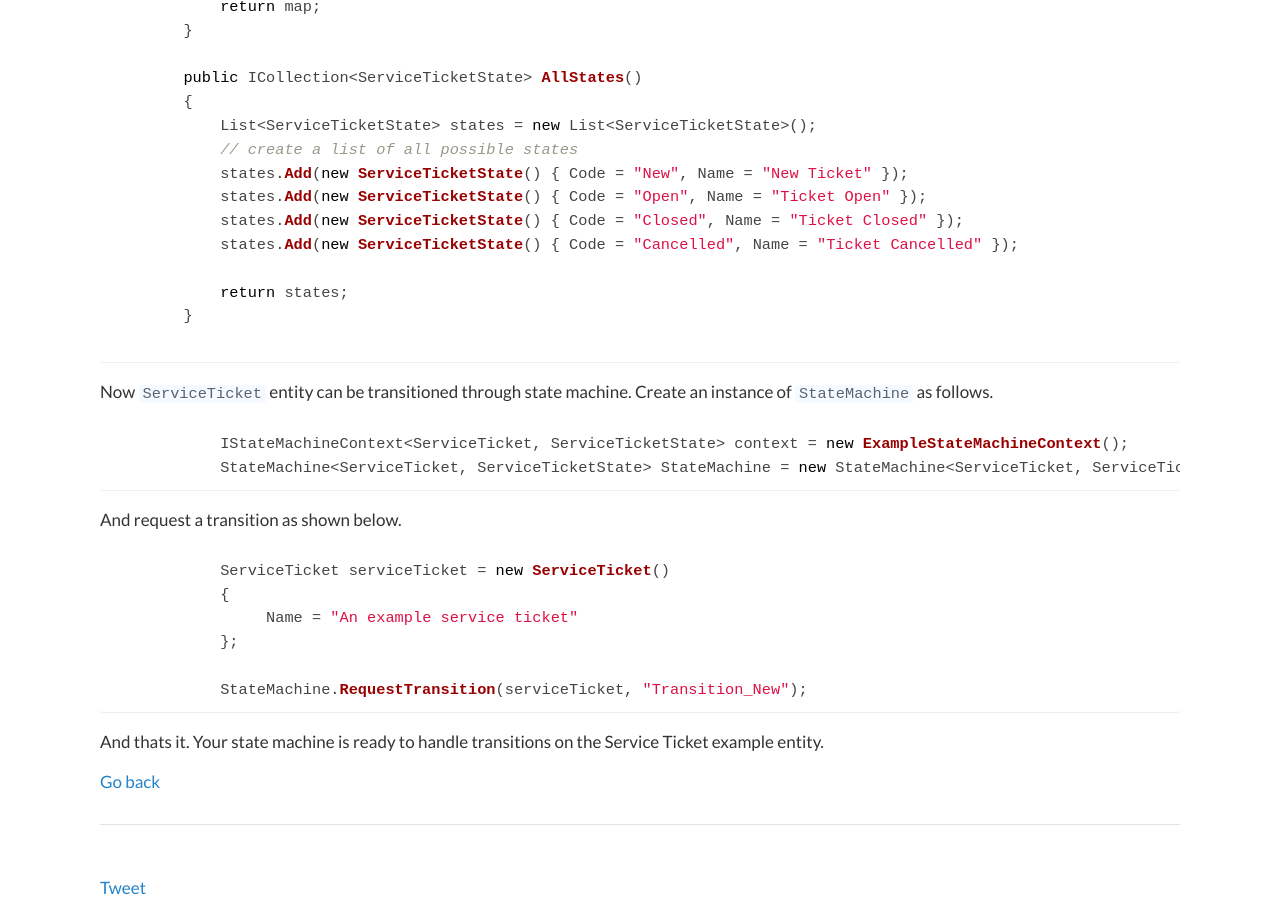
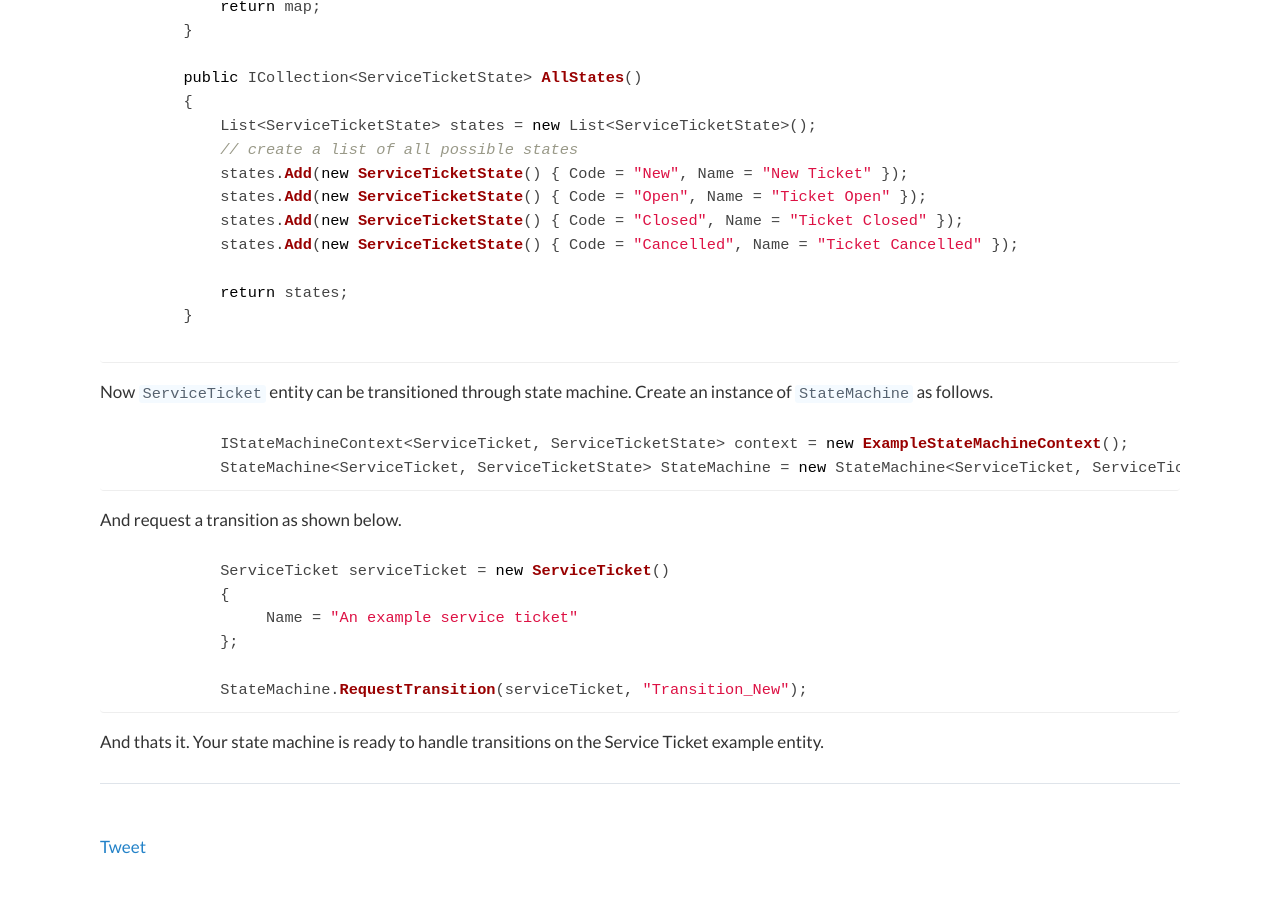
Before and after one commit to kuiwa/blog, a Jekyll site: the page built from _posts/2014-02-26-simple-state-machine-framework-in-c-number.markdown, in a window 1280 px wide and 900 px high, scrolled down 2772 px. Built offline with Jekyll 4.4.1, drawn with Linux system fonts in a browser that asks for light colours; comment, search, counter and statistics services are not loaded; after the commit the page ends 3631 px from its top, so only the background shows below that.

Commit message:
white-paper3

````diff
--- a/_includes/header.html
+++ b/_includes/header.html
@@ -2,8 +2,8 @@
   <header>
       <ul class="nav">
         <!--Change the  URL here if working on an absolute domain-->
-        <li><a href="{{ site.baseurl }}"><span class="mega-octicon octicon-terminal" style="margin-right: 6px;"></span>White Paper</a></li>
-        <li><a href="{{ site.baseurl }}"><span class="mega-octicon octicon-person" style="margin-right: 6px;"></span>About</a></li>
+        <li><a href="/white-paper"><span class="mega-octicon octicon-terminal" style="margin-right: 6px;"></span>White Paper</a></li>
+        <li><a href="/white-paper/about"><span class="mega-octicon octicon-person" style="margin-right: 6px;"></span>About</a></li>
       </ul>
   </header>
   <script data-gratipay-username="vinitkme" data-gratipay-widget="button" src="//grtp.co/v1.js"></script>
--- a/_posts/2014-02-15-setup-a-local-gitignore-without-messing-up-project.markdown
+++ b/_posts/2014-02-15-setup-a-local-gitignore-without-messing-up-project.markdown
@@ -14,6 +14,6 @@
 
 You see there is a file called exclude. Fill it up with the files and directories you want it to ignore, just like the gist below:
 
-
+{% gist 7597812 %}
 
 And it is done. Now you never have to worry about your editor messing up your commits.
--- a/_posts/2014-02-26-simple-state-machine-framework-in-c-number.markdown
+++ b/_posts/2014-02-26-simple-state-machine-framework-in-c-number.markdown
@@ -153,5 +153,3 @@
 ```
 
 And thats it. Your state machine is ready to handle transitions on the Service Ticket example entity.
-
-<a href="{{ site.baseurl }}/index.html">Go back</a>
--- a/index.html
+++ b/index.html
@@ -4,9 +4,9 @@
 ---
 
 <div class="listing">
-    {% for post in site.posts %}
+    {% for post in paginator.posts %}
     <div class="post other link">
-      <h2><span class="mega-octicon octicon-flame" style="min-width: 32px;"></span><a href="{{ site.baseurl }} {{post.url}}">{{ post.title }}</a></h2>
+      <h2><span class="mega-octicon octicon-flame" style="min-width: 32px;"></span><a href="/white-paper{{post.url}}">{{ post.title }}</a></h2>
       <p class="post-date">{{ post.date | date_to_string }}</p>
 
       <p>{{ post.excerpt }}</p>
````
Also changed, not shown: 2 other files.
